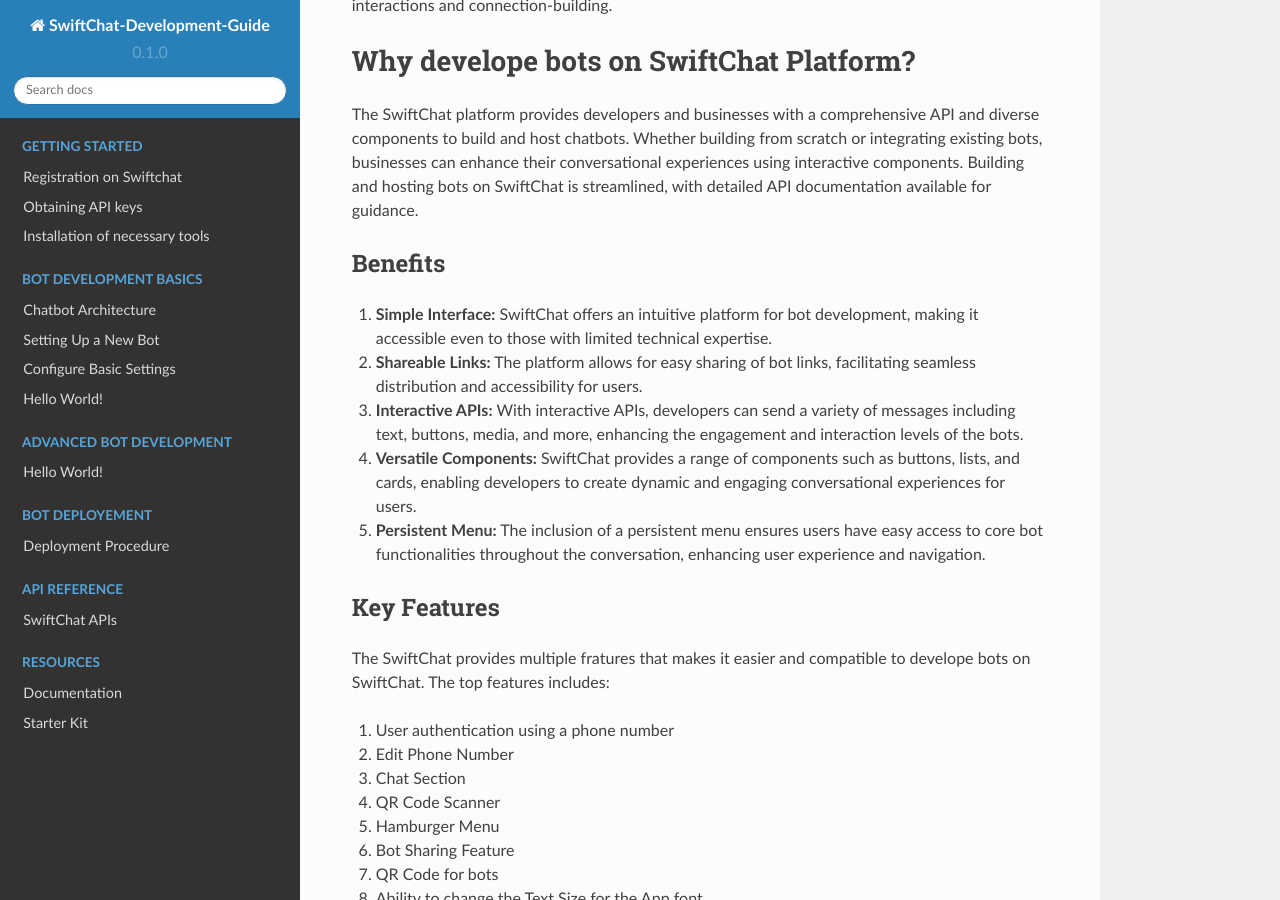
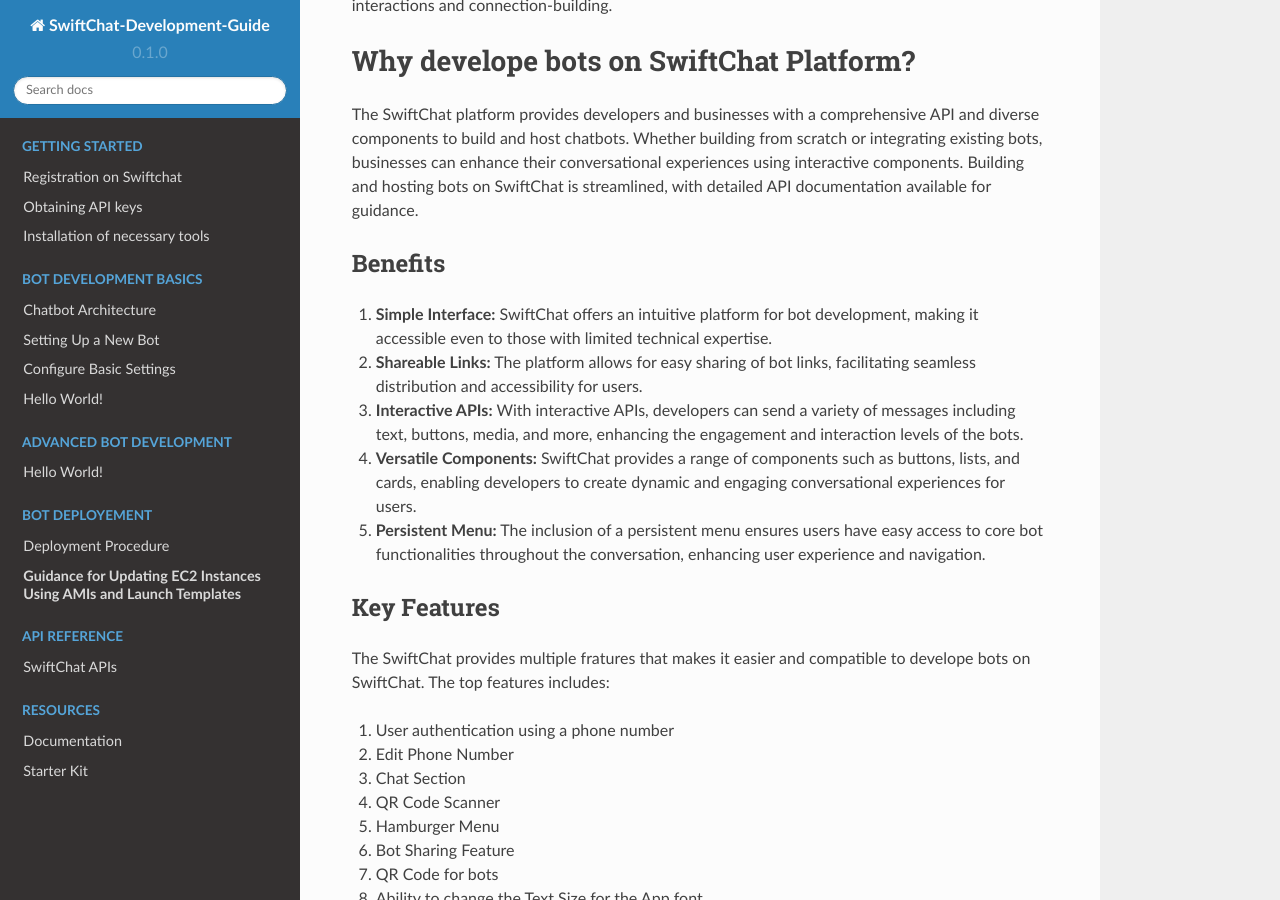
Before and after one commit to Priyanka-sharma181/Chatbot-Development-Guide, a Sphinx documentation site: the page built from docs/source/index.rst, in a window 1280 px wide and 900 px high, scrolled down 310 px. Built offline with Sphinx 7.4.7 and the Read the Docs theme 2.0.0, drawn with Linux system fonts in a browser that asks for light colours; some of the changed lines change nothing that is shown.

Commit message:
version control

```diff
--- a/docs/source/index.rst
+++ b/docs/source/index.rst
@@ -76,6 +76,7 @@
       :hidden:
 
       deploy.rst
+      version_control.rst
 
    .. toctree::
       :caption: api reference
--- /dev/null
+++ b/docs/source/version_control.rst
@@ -0,0 +1,65 @@
+**Guidance for Updating EC2 Instances Using AMIs and Launch Templates**
+======================================================================
+
+**Step 1: Create a Machine from an AMI**
+-----------------------------------------
+
+1. **Login to AWS Console**: Access the AWS Management Console using your credentials.
+
+2. **Select EC2 Service**: Navigate to the EC2 service from the AWS Console dashboard.
+
+3. **Launch an Instance**:
+   - Click on "Instances" in the left-hand navigation pane.
+   - Choose "Launch Instances."
+   - Select the appropriate AMI used for your load balancer.
+   - Specify the instance type (e.g., t3a.micro) and configure other details accordingly.
+   - Configure security groups, storage, and tags based on project requirements.
+   - Review settings and launch the instance.
+
+**Step 2: Code Checkout and Validation**
+-------------------------------------
+
+1. **SSH into the New Instance**:
+   - Once the instance is running, SSH into it using the associated key pair.
+
+2. **Code Checkout**:
+   - Change to the relevant directory.
+   - Use version control commands (e.g., git checkout) to pull the latest code.
+   - Compile, build, or set up the application as needed.
+
+3. **Validation**:
+   - Run tests and perform validations to ensure the application functions correctly on the new instance.
+
+**Step 3: Create a New AMI**
+-------------------------------
+
+1. **In AWS Console**:
+   - Navigate to the EC2 service.
+   - Click on "Instances" in the left-hand navigation pane.
+   - Select the instance you created.
+   - Choose "Actions" and then "Create Image (AMI)."
+   - Provide a descriptive name and description for the new AMI.
+   - Click "Create Image."
+
+**Step 4: Update the Launch Template**
+-------------------------------------
+
+1. **In AWS Console**:
+   - Go to the EC2 service.
+   - Click on "Launch Templates" in the left-hand navigation pane.
+   - Select the launch template used for your Auto Scaling Group (ASG).
+   - Edit the launch template.
+   - Update the AMI ID with the newly created AMI.
+   - Save the changes.
+
+**Step 5: Use ASG to Refresh Instances**
+-------------------------------------------
+
+1. **In AWS Console**:
+   - Navigate to the EC2 service.
+   - Click on "Auto Scaling Groups" in the left-hand navigation pane.
+   - Choose the ASG you want to refresh.
+   - Click “Instance Refresh” and then “Start Instance Refresh.”
+   - Wait for a few minutes for the new instance to start.
+
+By following these steps, you can efficiently update EC2 instances using AMIs and launch templates, ensuring that your application remains up-to-date with the latest changes.
```
